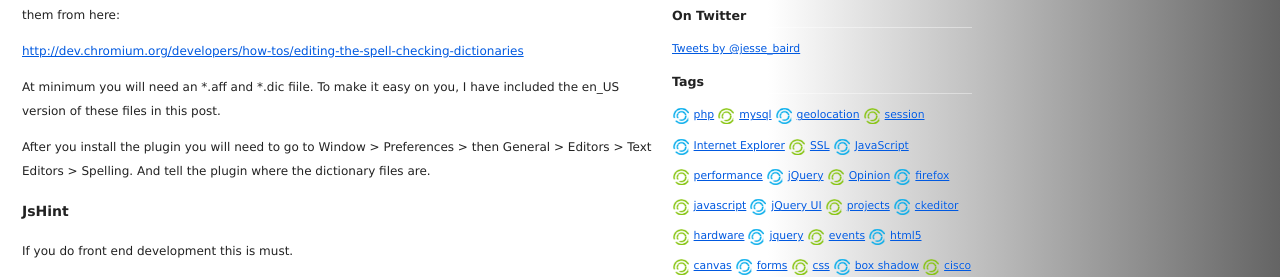
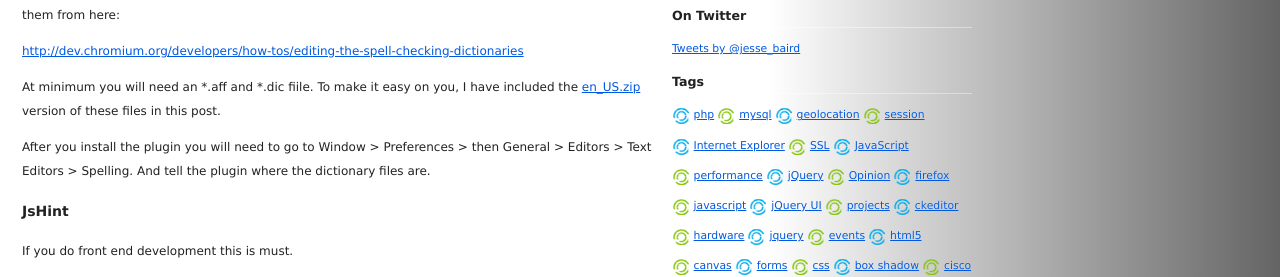
Before and after one commit to jebaird/jebaird.github.com, a Jekyll site: the page built from _posts/2012-11-02-useful-plugins-for-aptana-studio-3.md, in a window 1280 px wide. Shown: the part 438-715 px from the top of the page. Built offline with Jekyll 4.4.1, drawn with Linux system fonts in a browser that asks for light colours; Markdown is read by kramdown in place of the engine named in the settings; comment, search, counter and statistics services are not loaded.

Commit message:
included dic file

```diff
--- a/_posts/2012-11-02-useful-plugins-for-aptana-studio-3.md
+++ b/_posts/2012-11-02-useful-plugins-for-aptana-studio-3.md
@@ -10,7 +10,7 @@ tags: [aptana studio]
 <p>Url: <a href="http://hunspell4eclipse.googlecode.com/svn/trunk/com.lorands.hunspell4eclipse.updatesite/">http://hunspell4eclipse.googlecode.com/svn/trunk/com.lorands.hunspell4eclipse.updatesite/</a></p>
 <p>This  will add a spelling service to Aptana. You will also need to download  the dictionary files for this plugin. I decided to use chromium&rsquo;s  dictionary files over the default. You can read about and download them from  here:</p>
 <p><a href="http://dev.chromium.org/developers/how-tos/editing-the-spell-checking-dictionaries">http://dev.chromium.org/developers/how-tos/editing-the-spell-checking-dictionaries</a></p>
-<p>At  minimum you will need an *.aff and *.dic fiile. To make it easy on you,  I have included the en_US version of these files in this post.</p>
+<p>At  minimum you will need an *.aff and *.dic fiile. To make it easy on you,  I have included the <a href="/media/2012-11-02-useful-plugins-for-apatan-studio-3/en_US.zip" target="_blank">en_US.zip</a> version of these files in this post.</p>
 <p>After  you install the plugin you will need to go to Window &gt; Preferences  &gt; then General &gt; Editors &gt; Text Editors &gt; Spelling. And tell  the plugin where the dictionary files are.</p>
 <h3>JsHint</h3>
 <p>If you do front end development this is must.</p>
```
Also changed, not shown: 1 other file.
